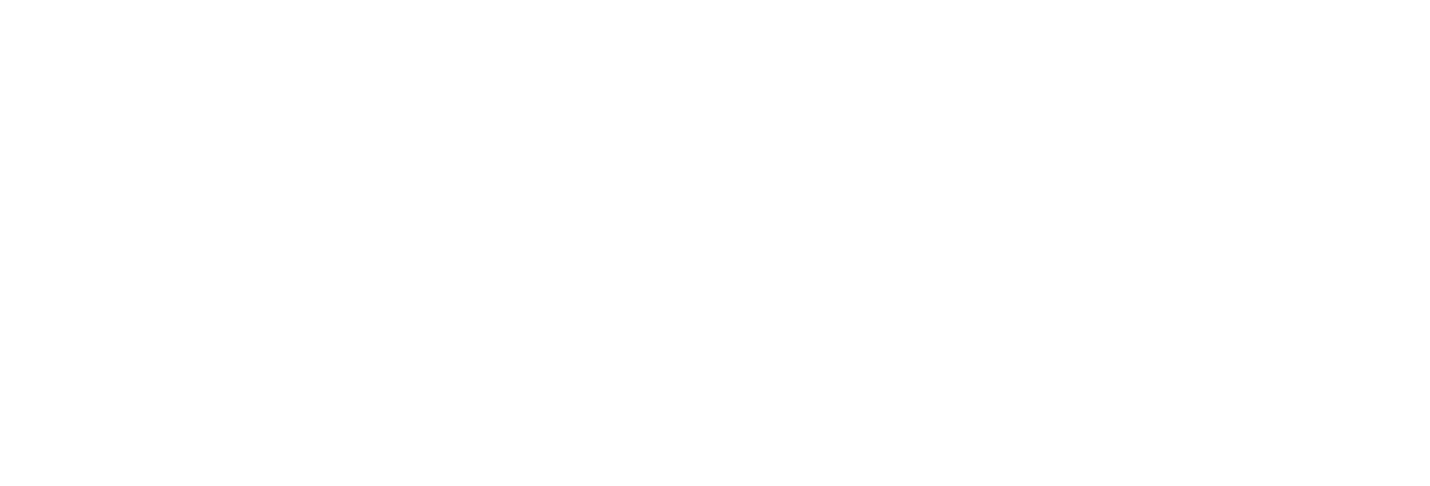
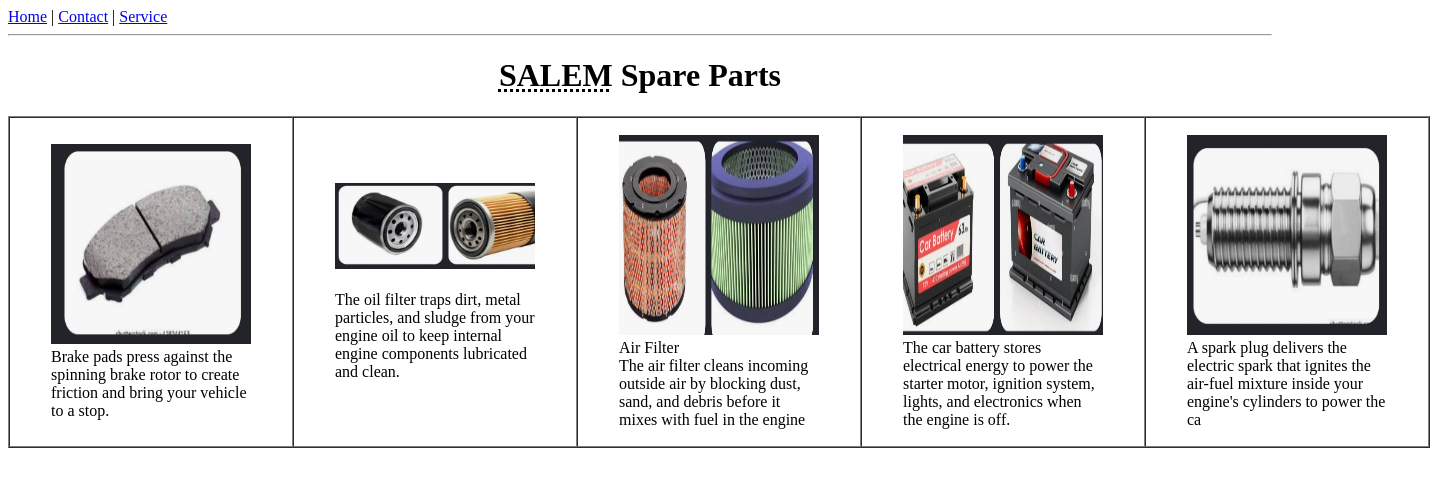
Before and after one commit to jerusalem213/webbpro, a plain HTML site: page home.html in a window 1280 px wide. Shown: the whole page, 1430 px wide, since content can reach past the window. Drawn offline with Linux system fonts and the light colour scheme.

Commit message:
add header in home page

```diff
--- a/home.html
+++ b/home.html
@@ -7,6 +7,48 @@
 
 </head>
 <body>
+    <header>
 
+ <nav>
+ <a href="index.html">Home</a> |
+ <a href="contact.html">Contact</a> |
+<a href="service.html">Service</a>
+</nav>
+ <hr>
+<h1 align="center"> <abbr title="Spare Automotive Lubricants, Equipment & Materials.">SALEM</abbr> Spare Parts</h1>
+
+<table border="1" cellpadding="1" cellspacing="0" width="20%">
+            <tr> <td cellpadding="200"> <figure>
+                    <img src="photo_2026-11-18_19-58-28.jpg" alt="Salem spare parts" width="200" height="200">
+                    <figcaption>
+
+Brake pads press against the spinning brake rotor to create friction and bring your vehicle to a stop.</figcaption>
+                </figure></td>
+                <td> <figure>
+                    <img src="photo_2026-11-18_19-58-15.jpg" alt="Salem spare parts" width="200">
+                    <figcaption font-style="oblique">
+<br>
+The oil filter traps dirt, metal particles, and sludge from your engine oil to keep internal engine components lubricated and clean.</figcaption>
+                </figure> </td>
+                <td> <figure>
+                    <img src="photo_2026-11-18_19-57-47.jpg" alt="Salem spare parts" width="200" height="200">
+                    <figcaption> Air Filter
+                        <br>
+
+The air filter cleans incoming outside air by blocking dust, sand, and debris before it mixes with fuel in the engine</figcaption>
+                </figure> </td>
+                <td> <figure>
+                    <img src="photo_2026-11-18_19-57-13.jpg" alt="Salem spare parts" width="200" height="200">
+                    <figcaptionk>
+The car battery stores electrical energy to power the starter motor, ignition system, lights, and electronics when the engine is off.</figcaptionk></figcaption>
+                    </figure> </td>
+                   <td><figure>
+                    <img src="photo_2026-11-18_19-56-31.jpg" alt="Salem spare parts" width="200" height="200">
+                    <figcaption > A spark plug delivers the electric spark that ignites the air-fuel mixture inside your engine's cylinders to power the ca</figcaption>
+                </figure> </td>
+            </tr>
+          </table>
+
+</header>
 </body>
 </html>
```
Also changed, not shown: photo_2026-11-18_19-56-31.jpg (added), photo_2026-11-18_19-57-13.jpg (added), photo_2026-11-18_19-57-47.jpg (added), photo_2026-11-18_19-58-15.jpg (added), photo_2026-11-18_19-58-28.jpg (added).
